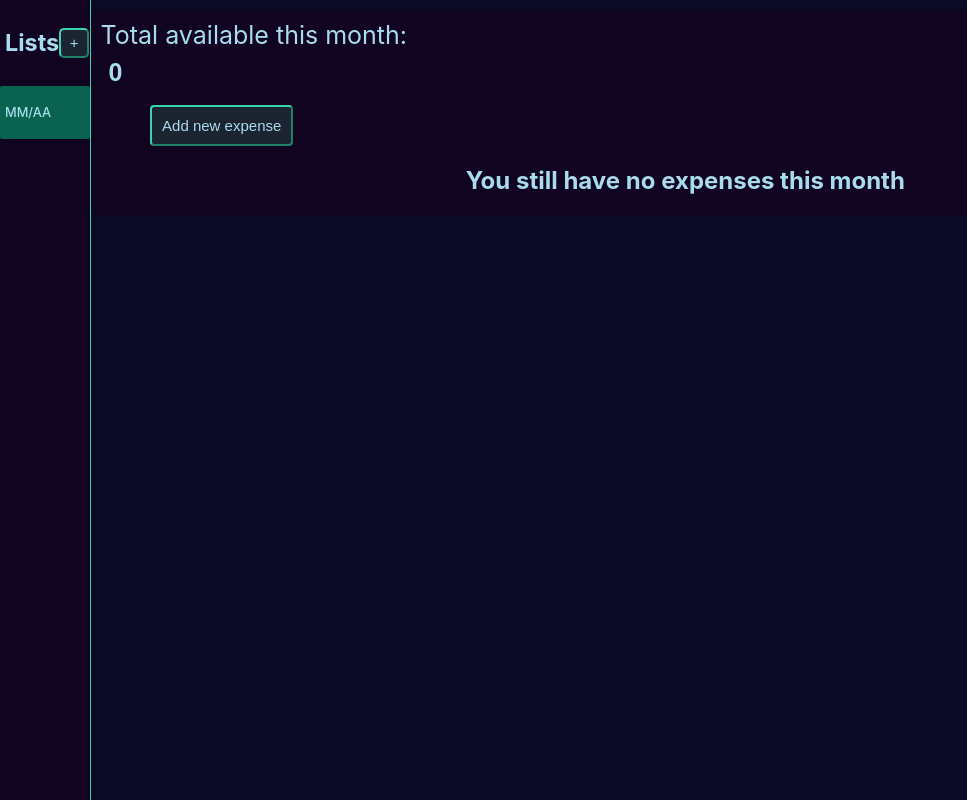
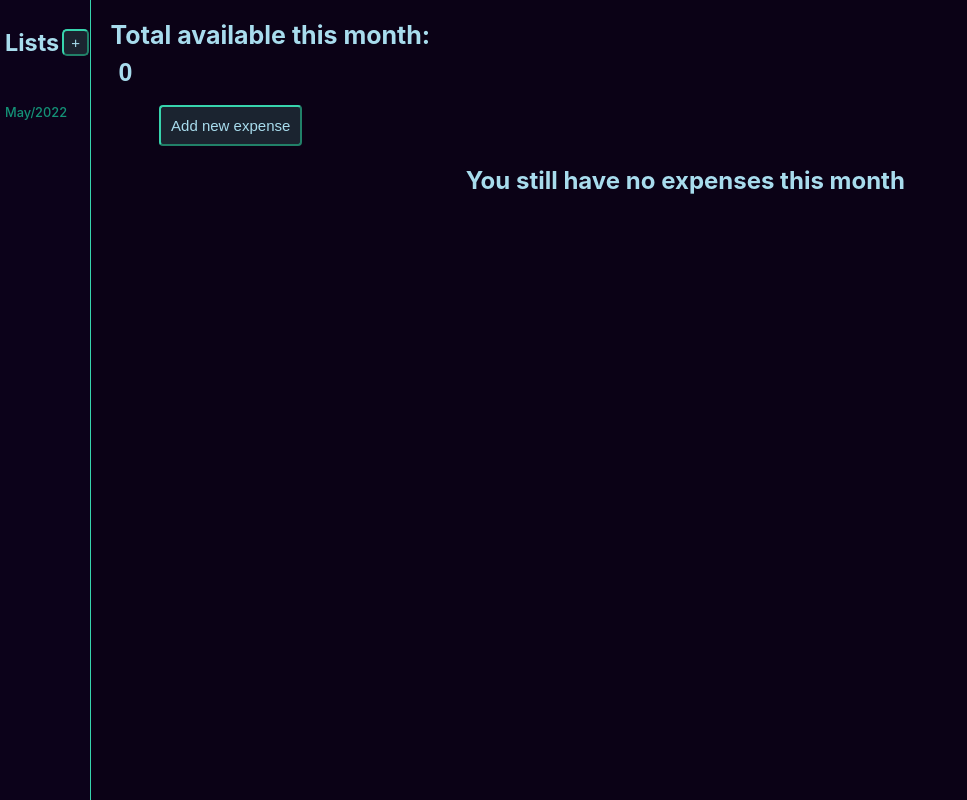
Before and after one commit to Luc4sAlves/React-Expense-Tracker, a React (Create React App) app: page / in a window 1280 px wide. Both pictures are taken after a click on the button "Start tracking this month". Shown: the whole page, without its empty margins (0-967 px from the left). Built offline with nearby package versions, Linux system fonts and the light colour scheme.

Commit message:
Added separate monthly total and budget

```diff
--- a/src/App.js
+++ b/src/App.js
@@ -11,11 +11,14 @@ function App() {
 
   const [totalMoney, setTotalMoney] = React.useState(0)
 
+
   function createMonth(){
     let monthlyExpense = {
       expenses: [],
-      month: 2,
-      year: 2000,
+      month: new Date().getMonth() + 1,
+      year: new Date().getFullYear(),
+      budget: 0,
+      monthTotal: 0,
       id: nanoid(),
     }
     setMonthList(oldMonthList => [...oldMonthList, monthlyExpense])
@@ -28,7 +31,7 @@ function App() {
       const newArray = []
 
       for(let i = 0; i < oldMonthList.length; i++) {
-          const oldMonth= oldMonthList[i]
+          const oldMonth = oldMonthList[i]
           if(oldMonth.id === currentMonth.id) {
               newArray.unshift({ ...oldMonth, expenses: currentMonth.expenses})
           } else {
@@ -39,8 +42,44 @@ function App() {
     })
   }
 
-  function changeTotal(newTotal){
-    setTotalMoney(newTotal)
+  function changeBudget(newTotal){
+
+    //alert(newTotal)
+
+    currentMonth.budget = newTotal
+
+    setMonthList(oldMonthList => {
+      const newArray = []
+
+      for(let i = 0; i < oldMonthList.length; i++) {
+          const oldMonth = oldMonthList[i]
+          if(oldMonth.id === currentMonth.id) {
+              newArray.unshift({ ...oldMonth, budget: currentMonth.budget})
+          } else {
+              newArray.push(oldMonth)
+          }
+      }
+      return newArray
+    })
+  }
+
+  function changeMonthTotal(newTotal){
+
+    currentMonth.monthTotal = newTotal
+
+    setMonthList(oldMonthList => {
+      const newArray = []
+
+      for(let i = 0; i < oldMonthList.length; i++) {
+          const oldMonth = oldMonthList[i]
+          if(oldMonth.id === currentMonth.id) {
+              newArray.unshift({ ...oldMonth, monthTotal: currentMonth.monthTotal})
+          } else {
+              newArray.push(oldMonth)
+          }
+      }
+      return newArray
+    })
   }
 
   function setCurrentMonthId(id){
@@ -75,8 +114,8 @@ function App() {
           <Tracker
             currentMonth = {currentMonth}
             addExpense = {addExpense}
-            totalMoney = {totalMoney}
-            changeTotal = {changeTotal}
+            changeBudget = {changeBudget}
+            changeMonthTotal = {changeMonthTotal}
           />
         </div>
       }
--- a/src/components/Sidebar.js
+++ b/src/components/Sidebar.js
@@ -1,6 +1,20 @@
 import React from "react";
 
 export default function Sidebar(props){
+
+    function monthYear(current){
+
+        /* get the name of current.month */
+        const monthNames = ["January", "February", "March", "April", "May", "June",
+        "July", "August", "September", "October", "November", "December"];
+        const month = monthNames[current.month - 1]
+
+        /*get the first 3 letters of monthName*/
+        const monthNameShort = month.substring(0, 3)
+
+        return `${monthNameShort}/${current.year}`
+    }
+
     const monthElements = props.monthList.map((month, index) => (
         <div key={month.id}>
             <div
@@ -9,7 +23,7 @@ export default function Sidebar(props){
                 }`}
                 onClick={() => props.setCurrentMonthId(month.id)}
             >
-                <h4 className="text-snippet">MM/AA</h4>
+                <h4 className="text-snippet">{monthYear(month)}</h4>
                 <button
                     className="delete-btn"
                     onClick={(event) => props.deleteMonth(event, month.id)}
--- a/src/components/Tracker.js
+++ b/src/components/Tracker.js
@@ -9,7 +9,7 @@ export default function Tracker(props){
         category: '',
     })
 
-    const [monthlyTotal, setMonthlyTotal] = React.useState(0)
+    //const [monthTotal, setmonthTotal] = React.useState(0)
 
     const [expenseTable, setExpenseTable] = React.useState(null)
 
@@ -27,36 +27,19 @@ export default function Tracker(props){
 
     function submitExpense(){
         props.addExpense(expense)
-        setMonthlyTotal(monthlyTotal + +expense.value)
+        props.changeMonthTotal(props.currentMonth.monthTotal + +expense.value)
         setAddingExpense(false)
     }
 
-    function displayCurrentMonthExpenses(){
-        const displayExpenses = []
-        const expenses = props.currentMonth.expenses
-        let totalExpenses = 0
-        for(let i in expenses){
-            displayExpenses.push(
-                <h3>{`${expenses[i].description}|${expenses[i].value}|${expenses[i].category}`}</h3>
-            )
-            totalExpenses += +expenses[i].value;
-        }
-        displayExpenses.push(
-            <h3>{`Total|${totalExpenses}|`}</h3>
-        )
-        setMonthlyTotal(totalExpenses)
-        return displayExpenses
-    }
-
     function handleTotalChange(event){
-        props.changeTotal(event.target.value)
+        props.changeBudget(event.target.value)
     }
 
     function totalColor(){
-        if(monthlyTotal >= props.totalMoney){
+        if(props.currentMonth.monthTotal >= props.currentMonth.budget){
             return 'value-red'
         }
-        else if(monthlyTotal < props.totalMoney && monthlyTotal >= props.totalMoney*70/100){
+        else if(props.currentMonth.monthTotal < props.currentMonth.budget && props.currentMonth.monthTotal >= props.currentMonth.budget*70/100){
             return 'value-orange'
         }
         return 'value-green'
@@ -84,18 +67,17 @@ export default function Tracker(props){
                 <tfoot>
                     <tr>
                         <td>Total</td>
-                        <td className={totalColor()}>{monthlyTotal}</td>
+                        <td className={totalColor()}>{props.currentMonth.monthTotal}</td>
                     </tr>
                 </tfoot>
             </table>
         )
     }
 
-
     return(
         <div className="tracker">
             <div className="top-info">
-                <span className="top-text">Total available this month: <input type = "number" value={props.totalMoney} onChange = {handleTotalChange}/></span>
+                <span className="top-text">Total available this month: <input type = "number" value={props.currentMonth.budget} onChange = {handleTotalChange}/></span>
             </div>
             <div className="expense-info">
                 <button className = 'add-expense' onClick={addExpenseInput}>Add new expense</button>
@@ -108,6 +90,7 @@ export default function Tracker(props){
                             name = "description"
                             value = {expense.description}
                             onChange = {handleExpenseChange}
+                            autoComplete = "off"
                         />
                         <input
                             type = "number"
@@ -124,6 +107,7 @@ export default function Tracker(props){
                             name = "category"
                             value={expense.category}
                             onChange = {handleExpenseChange}
+                            autoComplete = "off"
                         />
                         <button onClick={submitExpense}>Add expense</button>
                     </form>
--- a/src/index.css
+++ b/src/index.css
@@ -14,7 +14,7 @@ body {
   -moz-osx-font-smoothing: grayscale;
 
   color: #a8dced;
-  background-color: #0a0926;
+  background-color: rgb(11, 2, 22);
 }
 
 code {
@@ -26,6 +26,12 @@ code {
   display: flex;
   flex-direction: row;
 }
+
+::placeholder {
+  color: #a8dced;
+  opacity: 0.5;
+}
+
 
 .greet{
   display: flex;
@@ -61,7 +67,7 @@ code {
 }
 
 .sidebar{
-  background-color: rgb(16, 4, 32);
+  background-color: rgb(12, 2, 26);
   width: 7%;
   height: 100vh;
 
@@ -94,14 +100,16 @@ code {
   /*make it a button*/
   cursor: pointer;
 
-  width: 30px;
-  height: 30px;
+  width: 27px;
+  height: 27px;
 
   /*center the button text */
   justify-content: center;
   align-items: center;
   display: flex;
   flex-direction: column;
+
+  margin-left: 3px;
 }
 
 .title {
@@ -141,20 +149,19 @@ code {
 
 
 .selected-month{
-  background-color: rgb(9, 99, 79);
+  color: rgb(20, 146, 119);
   border-radius: 2px;
 }
 
 .tracker{
-  background-color: rgb(16, 4, 32);
+  background-color: rgb(11, 2, 22);
   width: 93%;
   height: 100%;
   display: flex;
   flex-direction: column;
   justify-content: space-between;
   /*add vertical margin between elements */
-  margin-top: 10px;
-  margin-bottom: 10px;
+  padding: 10px;
 }
 
 .top-info{
@@ -168,6 +175,7 @@ code {
 .top-text{
   color: #a8dced;
   font-size: 25px;
+  font-weight: bold;
 }
 .top-text > input{
   border: none;
@@ -271,6 +279,11 @@ code {
 
   /* make it responsive */
   max-width: 100%;
+
+}
+
+.expense-table > tfoot {
+  border-top: 1px solid #37d4ad;
 }
 
 .expense-table > tr:nth-child(odd) {
```
